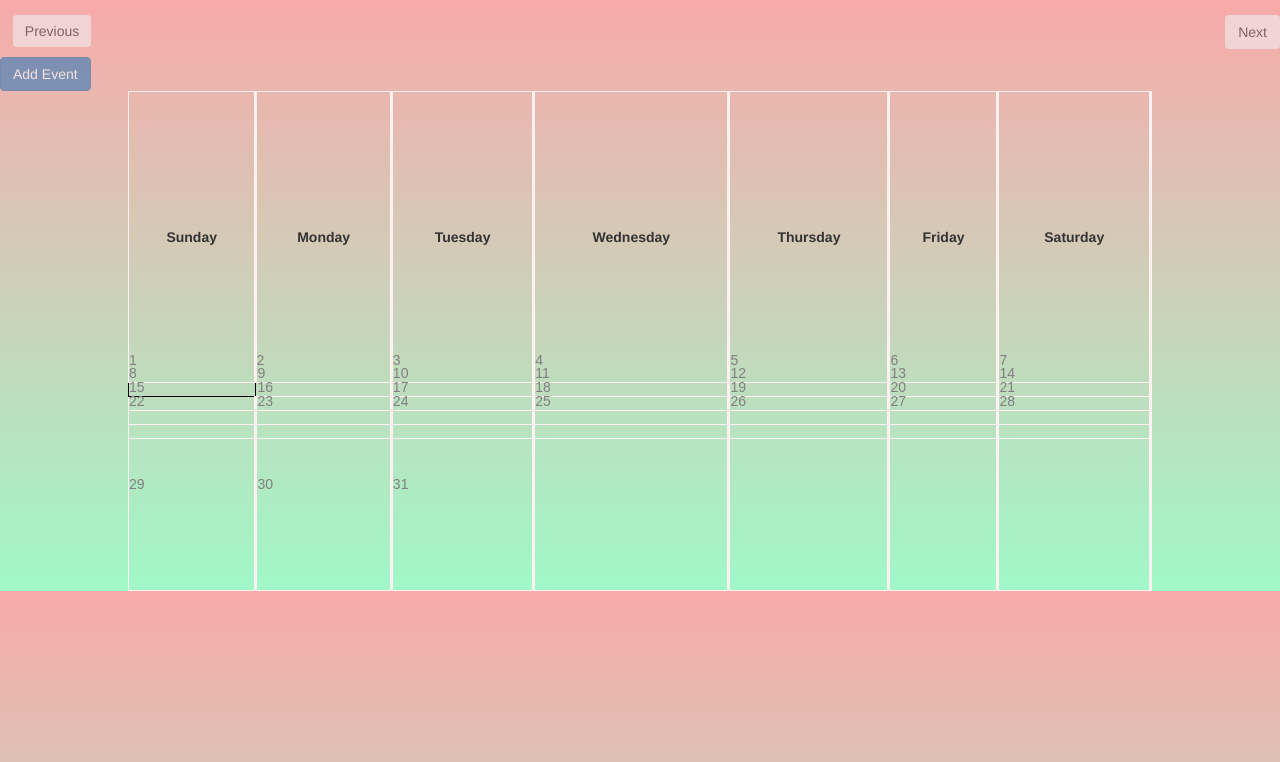
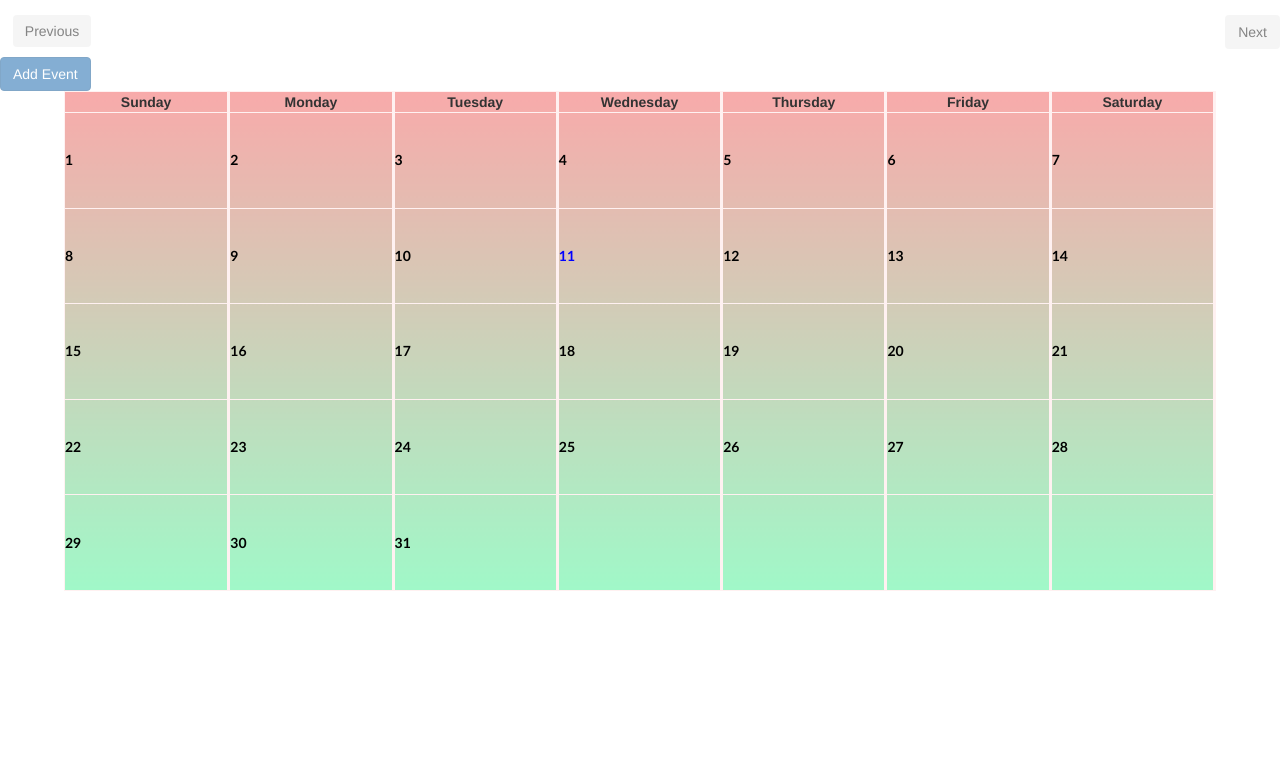
Before and after one commit to Noy-Klein/Calender, a website with bundled scripts: page public/index.html in a window 1280 px wide. Built offline with nearby package versions, Linux system fonts and the light colour scheme; files whose address does not match are found by name.

Commit message:
currentDay works

```diff
--- a/public/events-renderer.js
+++ b/public/events-renderer.js
@@ -4,12 +4,12 @@ class EventsRenderer {
         { name: 'April 2018', num: 4 }, { name: 'May 2018', num: 5 }, { name: 'June 2018', num: 6 }, { name: 'July 2018', num: 7 },
         { name: 'August 2018', num: 8 }, { name: 'September 2018', num: 9 }, { name: 'October 2018', num: 10 },
         { name: 'November 2018', num: 11 }, { name: 'December 2018', num: 12 }];
+        this.colors = ['palevioletred', 'green', 'blue', 'pink', 'red', 'aqua', 'grey'];
     }
 
     renderHolidays(holidays) {
-        //for loop holidays
-        for (let h in holidays) {
-
+        for (let h of holidays) {
+            console.log(h);
         }
     }
 
@@ -21,7 +21,6 @@ class EventsRenderer {
             }
         }
         $('.dim').empty();
-        // $('.model-body').find('p').append('fine')
         for (let e of events) {
             if (e.month == cm + 1) {
                 for (let i = 1; i < 32; i++) {
@@ -30,8 +29,26 @@ class EventsRenderer {
                         let template = Handlebars.compile(source);
                         let newHTML = template(e);
                         $('#' + i + '').append(newHTML);
+                    }
+                }
+            }
+        }
+        this.currentDay(cm)
 
-                    }
+    }
+
+
+
+    renderModel(events, cm, id) {
+        $('.modal-body').find('p').empty();
+        for (let e of events) {
+            if (e.month == cm + 1) {
+                if (e.day == id) {
+                    let source = $('#modal-template').html();
+                    let template = Handlebars.compile(source);
+                    let newHTML = template(e);
+                    $('.modal-body').find('p').append(newHTML);
+                    console.log(newHTML);
                 }
             }
         }
@@ -39,26 +56,17 @@ class EventsRenderer {
 
 
 
-    renderModel(events, cm, id){
-        console.log('entered');
-        $('.modal-body').find('p').empty();
-        for (let e of events) {
-            if (e.month == cm + 1) {
-                // for (let i = 1; i < 32; i++) {
-                    if (e.day == id) {
-                        // $('.modal-body').find('p').empty();
-                        let source = $('#modal-template').html();
-                        let template = Handlebars.compile(source);
-                        let newHTML = template(e);
-                        $('.modal-body').find('p').append(newHTML);
-                        console.log(newHTML);
-                    }
-                // }
-            }
+    currentDay(cm) {
+        let today = new Date();
+        let month = today.getMonth();
+        let day = today.getDate();
+        if (cm === month) {
+            $('.cell' + day + '').css('color', 'blue');
+        }
+        else{
+            $('.cell' + day + '').css('color', 'black');
         }
     }
-
-    //works:
 
     renderMonth(i) {
         $('.header').empty()
--- a/public/index.html
+++ b/public/index.html
@@ -122,144 +122,143 @@
 
         <tr class="tr1">
 
-            <td class="num1" data-toggle="modal" data-target="#myModal">
-
-                <p id="number" >1</p>
+            <td class="cell1" data-toggle="modal" data-target="#myModal">1
+                <p id="number" style="display:none">1</p>
                 <div class="dim" id="1"></div>
             </td>
-            <td data-toggle="modal" data-target="#myModal">
-                <p id="number">2</p>
+            <td class="cell2" data-toggle="modal" data-target="#myModal">2
+                <p id="number" style="display:none">2</p>
                 <div class="dim" id="2"></div>
             </td>
-            <td data-toggle="modal" data-target="#myModal">
-                <p id="number">3</p>
+            <td class="cell3" data-toggle="modal" data-target="#myModal">3
+                <p id="number" style="display:none">3</p>
                 <div class="dim" id="3"></div>
             </td>
-            <td data-toggle="modal" data-target="#myModal">
-                <p id="number">4</p>
+            <td class="cell4" data-toggle="modal" data-target="#myModal">4
+                <p id="number" style="display:none">4</p>
                 <div class="dim" id="4"></div>
             </td>
-            <td data-toggle="modal" data-target="#myModal">
-                <p id="number">5</p>
+            <td class="cell5" data-toggle="modal" data-target="#myModal">5
+                <p id="number" style="display:none">5</p>
 
                 <div class="dim" id="5"></div>
             </td>
-            <td data-toggle="modal" data-target="#myModal">
-                <p id="number">6</p>
+            <td class="cell6" data-toggle="modal" data-target="#myModal">6
+                <p id="number" style="display:none">6</p>
                 <div class="dim" id="6"></div>
             </td>
-            <td data-toggle="modal" data-target="#myModal">
-                <p id="number">7</p>
+            <td class="cell7" data-toggle="modal" data-target="#myModal">7
+                <p id="number" style="display:none">7</p>
                 <div class="dim" id="7"></div>
             </td>
         </tr>
         <tr class="tr2">
 
-            <td data-toggle="modal" data-target="#myModal">
-                <p id="number">8</p>
+            <td class="cell8" data-toggle="modal" data-target="#myModal">8
+                <p id="number" style="display:none">8</p>
 
                 <div class="dim" id="8"></div>
 
             </td>
-            <td data-toggle="modal" data-target="#myModal">
-                <p id="number">9</p>
+            <td class="cell9" data-toggle="modal" data-target="#myModal">9
+                <p id="number" style="display:none">9</p>
                 <div class="dim" id="9"></div>
             </td>
-            <td data-toggle="modal" data-target="#myModal">
-                <p id="number">10</p>
+            <td class="cell10" class='cell10' data-toggle="modal" data-target="#myModal">10
+                <p id="number" style="display:none">10</p>
                 <div class="dim" id="10"></div>
             </td>
-            <td data-toggle="modal" data-target="#myModal">
-                <p id="number">11</p>
+            <td class="cell11" data-toggle="modal" class="cell11" data-target="#myModal">11
+                <p id="number" style="display:none">11</p>
                 <div class="dim" id="11"></div>
             </td>
-            <td data-toggle="modal" data-target="#myModal">
-                <p id="number">12</p>
+            <td class="cell12" data-toggle="modal" data-target="#myModal">12
+                <p id="number" style="display:none">12</p>
                 <div class="dim" id="12"></div>
             </td>
-            <td data-toggle="modal" data-target="#myModal">
-                <p id="number">13</p>
+            <td class="cell113" data-toggle="modal" data-target="#myModal">13
+                <p id="number" style="display:none">13</p>
                 <div class="dim" id="13"></div>
             </td>
-            <td data-toggle="modal" data-target="#myModal">
-                <p id="number">14</p>
+            <td class="cell14" data-toggle="modal" data-target="#myModal">14
+                <p id="number" style="display:none">14</p>
                 <div class="dim" id="14"></div>
             </td>
         </tr>
         <tr class="tr3">
 
-            <td data-toggle="modal" data-target="#myModal">
-                <p id="number" >15</p>
+            <td class="cell15" data-toggle="modal" data-target="#myModal">15
+                <p id="number" style="display:none">15</p>
                 <div class="dim" id="15"></div>
             </td>
-            <td data-toggle="modal" data-target="#myModal">
-                <p id="number">16</p>
+            <td class="cell16" data-toggle="modal" data-target="#myModal">16
+                <p id="number" style="display:none">16</p>
                 <div class="dim" id="16"></div>
             </td>
-            <td data-toggle="modal" data-target="#myModal">
-                <p id="number">17</p>
+            <td class="cell17" data-toggle="modal" data-target="#myModal">17
+                <p id="number" style="display:none">17</p>
                 <div class="dim" id="17"></div>
             </td>
-            <td data-toggle="modal" data-target="#myModal">
-                <p id="number">18</p>
+            <td class="cell18" data-toggle="modal" data-target="#myModal">18
+                <p id="number" style="display:none">18</p>
                 <div class="dim" id="18"></div>
             </td>
-            <td data-toggle="modal" data-target="#myModal">
-                <p id="number">19</p>
+            <td class="cell19" data-toggle="modal" data-target="#myModal">19
+                <p id="number" style="display:none">19</p>
                 <div class="dim" id="19"></div>
             </td>
-            <td data-toggle="modal" data-target="#myModal">
-                <p id="number">20</p>
+            <td class="cell20" data-toggle="modal" data-target="#myModal">20
+                <p id="number" style="display:none">20</p>
                 <div class="dim" id="20"></div>
             </td>
-            <td data-toggle="modal" data-target="#myModal">
-                <p id="number">21</p>
+            <td class="cell21" data-toggle="modal" data-target="#myModal">21
+                <p id="number" style="display:none">21</p>
                 <div class="dim" id="21"></div>
             </td>
         </tr>
         <tr class="tr4">
 
-            <td data-toggle="modal" data-target="#myModal">
-                <p id="number">22</p>
+            <td class="cell22" data-toggle="modal" data-target="#myModal">22
+                <p id="number" style="display:none">22</p>
                 <div class="dim" id="22"></div>
             </td>
-            <td data-toggle="modal" data-target="#myModal">
-                <p id="number">23</p>
+            <td class="cell23" data-toggle="modal" data-target="#myModal">23
+                <p id="number" style="display:none">23</p>
                 <div class="dim" id="23"></div>
             </td>
-            <td data-toggle="modal" data-target="#myModal">
-                <p id="number">24</p>
+            <td class="cell24" data-toggle="modal" data-target="#myModal">24
+                <p id="number" style="display:none">24</p>
                 <div class="dim" id="24"></div>
             </td>
-            <td data-toggle="modal" data-target="#myModal">
-                <p id="number">25</p>
+            <td class="cell25" data-toggle="modal" data-target="#myModal">25
+                <p id="number" style="display:none">25</p>
                 <div class="dim" id="25"></div>
             </td>
-            <td data-toggle="modal" data-target="#myModal">
-                <p id="number">26</p>
+            <td class="cell26" data-toggle="modal" data-target="#myModal">26
+                <p id="number" style="display:none">26</p>
                 <div class="dim" id="26"></div>
             </td>
-            <td data-toggle="modal" data-target="#myModal">
-                <p id="number">27</p>
+            <td class="cell27" data-toggle="modal" data-target="#myModal">27
+                <p id="number" style="display:none">27</p>
                 <div class="dim" id="27"></div>
             </td>
-            <td data-toggle="modal" data-target="#myModal">
-                <p id="number">28</p>
+            <td class="cell28" data-toggle="modal" data-target="#myModal">28
+                <p id="number" style="display:none">28</p>
                 <div class="dim" id="28"></div>
             </td>
         </tr>
         <tr class="tr5">
 
-            <td data-toggle="modal" data-target="#myModal">
-                <p id="number">29</p>
+            <td class="cell29" data-toggle="modal" data-target="#myModal">29
+                <p id="number" style="display:none">29</p>
                 <div class="dim" id="29"></div>
             </td>
-            <td data-toggle="modal" data-target="#myModal">
-                <p id="number">30</p>
+            <td class="cell30" data-toggle="modal" data-target="#myModal">30
+                <p id="number" style="display:none">30</p>
                 <div class="dim" id="30"></div>
             </td>
-            <td data-toggle="modal" data-target="#myModal">
-                <p id="number">31</p>
+            <td class="cell31" data-toggle="modal" data-target="#myModal">31
+                <p id="number" style="display:none">31</p>
                 <div class="dim" id="31"></div>
             </td>
             <td>
@@ -284,7 +283,9 @@
     </table>
 
     <script id='event-template' type="text/x-handlebars-template">
-        <p>{{title}}</p>
+       <div class="day cell{{day}}">
+            <p>{{title}}</p>
+        </div>
     </script>
 
     <script id='header-template' type="text/x-handlebars-template">
--- a/public/main.css
+++ b/public/main.css
@@ -1,8 +1,8 @@
 
-body {
+/* .table{
     background-color: rgb(248, 170, 170);
     background-image: linear-gradient(rgb(248, 170, 170), rgb(160, 248, 200));
-}
+} */
 
 table, th, td {
     border: 1px solid rgb(255, 241, 241);
@@ -10,18 +10,33 @@ border-inline-end-width: medium;
 margin: 0 auto;
 max-width: 1250px;
 max-height: 600px;
+}
 
+table{
+    table-layout: fixed
 }
+
+td{
+    width: 14%;
+    height: 20%;
+    word-wrap:break-word;
+    font-weight: bolder;
+    color: black;
+}
+
 .calender{
     height: 500px;
-    width: 80%;
+    width: 90%;
     margin-left: 110px;
     margin-top: -30px;
     margin: 0 auto;
+    background-color: rgb(248, 170, 170);
+    background-image: linear-gradient(rgb(248, 170, 170), rgb(160, 248, 200));
 }
 
 td{
     width:2px;
+    text-overflow: ellipsis;
 }
 #firstTd{
     border-radius: 30px;
@@ -263,11 +278,16 @@ img{
 }
 
 .dim p{
+    width: inherit;
+    height: inherit;
     font-weight: bold;
     font-size: 17px;
-    background-color: palevioletred;
     border-radius: 10%;
     margin-bottom: 10px;
+    color: rgb(148, 130, 130);
+    text-align: center;
+    background-color: palevioletred;
+
 }
 
 .delete{
```
Also changed, not shown: public/events-handler.js (+7 -4 lines), public/events-repository.js (+2 -8 lines), public/main.js (+1 -49 lines), server.js (+8 -7 lines).
